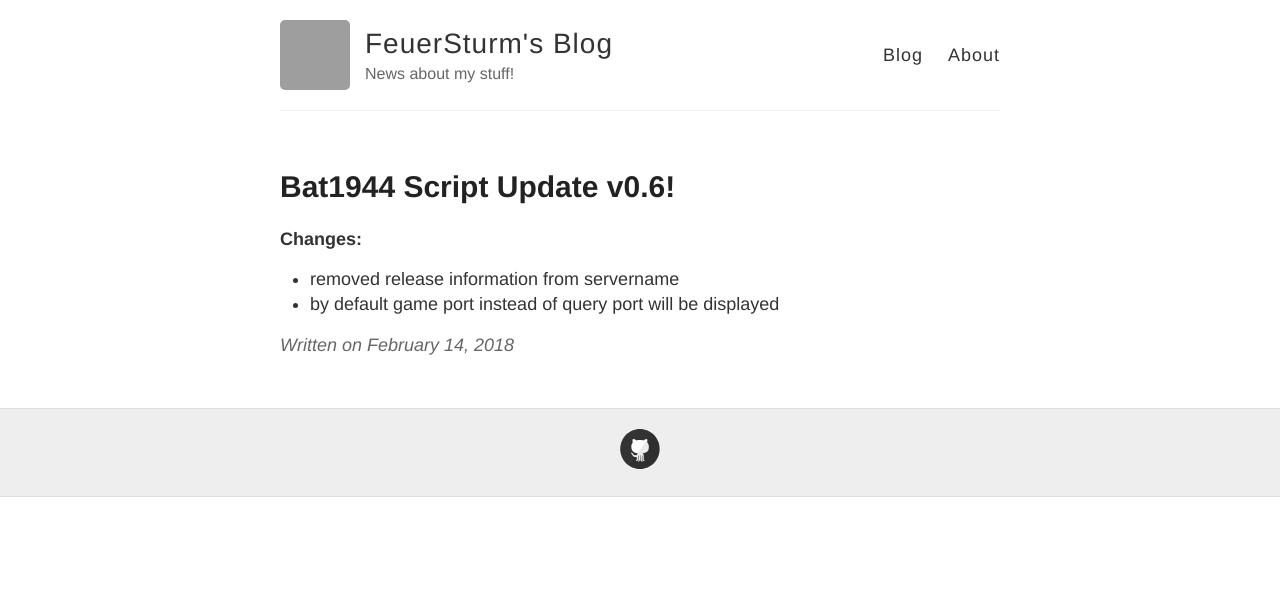
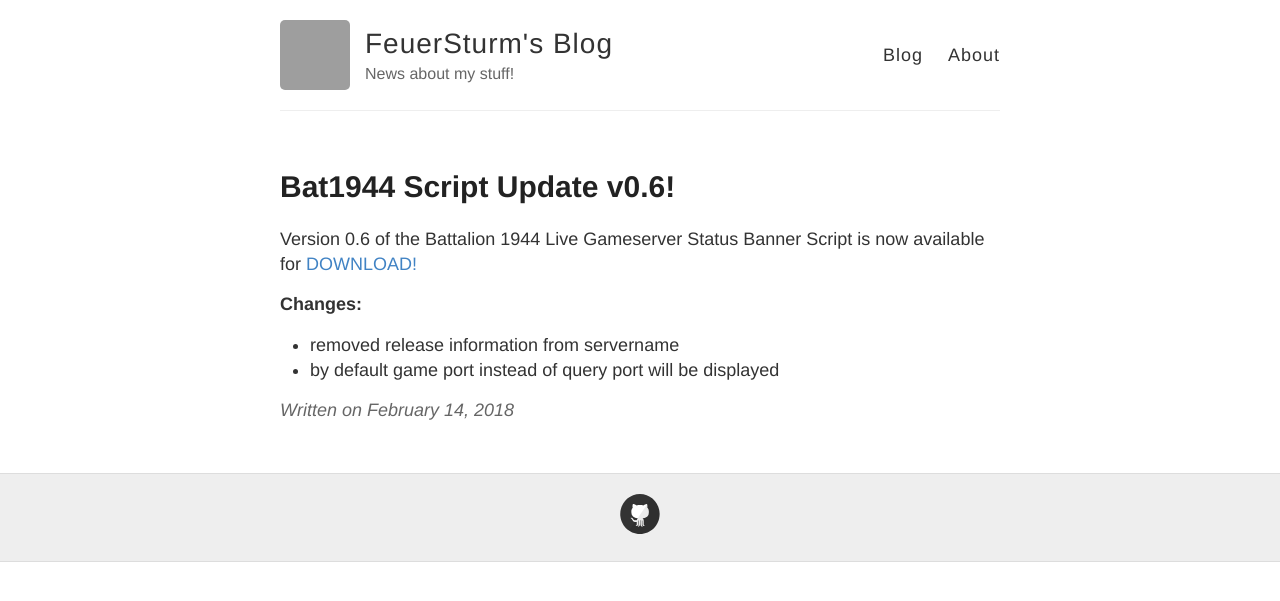
Before and after one commit to FeuerSturm/FeuerSturm.github.io, a Jekyll site: the page built from _posts/2018-02-14-Bat1944_Update_v06.md, in a window 1280 px wide. Shown: the top 601 px of the page. Built offline with Jekyll 4.4.1, drawn with Linux system fonts in a browser that asks for light colours; grey boxes are pictures that could not be loaded.

Commit message:
Update 2018-02-14-Bat1944_Update_v06.md

```diff
--- a/_posts/2018-02-14-Bat1944_Update_v06.md
+++ b/_posts/2018-02-14-Bat1944_Update_v06.md
@@ -3,6 +3,9 @@
 title: Bat1944 Script Update v0.6!
 ---
 
+Version 0.6 of the Battalion 1944 Live Gameserver Status Banner Script
+is now available for [DOWNLOAD!](https://github.com/FeuerSturm/bat1944serverstatus/tree/v0.6)
+
 **Changes:**
 - removed release information from servername
 - by default game port instead of query port will be displayed
```
